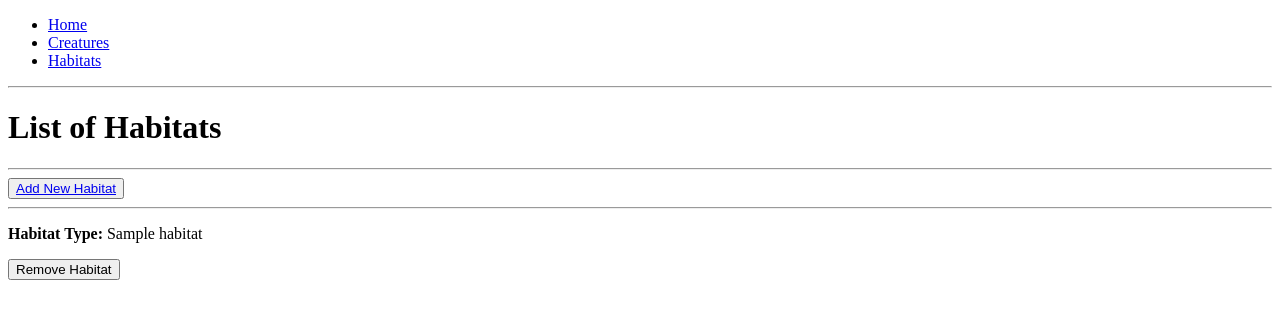
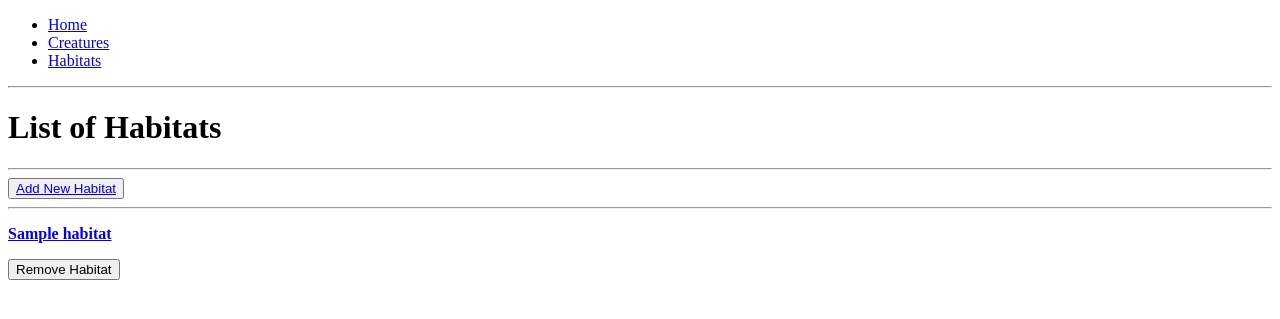
Before and after one commit to BJPORTER123/python-project, a Flask app: page /habitats in a window 1280 px wide. Shown: the top 319 px of the page. Run offline with Flask 2, Linux system fonts and the light colour scheme; a database or web service that is not in the repository returns one stand-in record (values such as "Sample title"); some libraries are stand-ins or nearby versions.

Commit message:
almost done mvp

```diff
--- a/controllers/myth_controller.py
+++ b/controllers/myth_controller.py
@@ -16,13 +16,13 @@ def creatures():
     return render_template("creatures/index.html", creatures = creatures)
 
 # 2 show individual creature
-@creatures_blueprint.route("/creatures/<id>/show", methods = ['GET'])
+@creatures_blueprint.route("/creatures/<id>", methods = ['GET'])
 def show_creature(id):
     creature = creature_repo.select(id)
     return render_template("/creatures/show.html", creature = creature)
 
 # 3 Delete a creature
-@creatures_blueprint.route("/creatures/<id>", methods = ['POST'])
+@creatures_blueprint.route("/creatures/<id>/delete", methods = ['POST'])
 def destroy(id):
     creature_repo.delete(id)
     return redirect("/creatures")
@@ -54,7 +54,7 @@ def edit_creature(id):
     return render_template("creatures/edit.html",habitats = habitats, creature = creature)
 
 # 7 update a creature
-@creatures_blueprint.route("/creatures/<id>", methods = ['POST'])
+@creatures_blueprint.route("/creatures/<id>/update", methods = ['POST'])
 def update_creature(id):
     name = request.form ['name']
     description = request.form ['description']
@@ -62,7 +62,7 @@ def update_creature(id):
     buying_cost = request.form ['buying_cost']
     selling_price = request.form ['selling_price']
     habitat = habitat_repo.select(request.form['habitat_id'])
-    creature = Creature[name, habitat, description, quantity, buying_cost, selling_price, id]
+    creature = Creature(name, habitat, description, quantity, buying_cost, selling_price, id)
     creature_repo.update(creature)
     return redirect("/creatures")
 
@@ -80,7 +80,7 @@ def show_habitat(id):
     return render_template("/habitats/show.html", habitat = habitat)
 
 # 3 delete a habitat
-@habitats_blueprint.route("/habitat/<id>", methods = ['POST'])
+@habitats_blueprint.route("/habitat/<id>/delete", methods = ['POST'])
 def destroy_habitat(id):
     habitat_repo.delete(id)
     return redirect("/habitats")
@@ -91,10 +91,10 @@ def new_habitat():
     return render_template("/habitats/new.html")
 
 # 5 create a new habitat
-@habitats_blueprint.route("/habitats/new", methods = ['POST'])
+@habitats_blueprint.route("/habitats", methods = ['POST'])
 def create_habitat():
     name = request.form['name']
-    habitat = Habitat[name]
+    habitat = Habitat(name)
     habitat_repo.save(habitat)
     return redirect("/habitats")
 
@@ -105,9 +105,9 @@ def edit_habitat(id):
     return render_template("habitats/edit.html",habitat = habitat)
 
 # 7 update habitat
-@habitats_blueprint.route("/habitats/<id>", methods = ['POST'])
+@habitats_blueprint.route("/habitats/<id>/update", methods = ['POST'])
 def update_habitat(id):
     name = request.form['name']
-    habitat = Habitat[name, id]
+    habitat = Habitat(name, id)
     habitat_repo.update(habitat)
     return redirect("/habitats")
--- a/repositories/habitat_repository.py
+++ b/repositories/habitat_repository.py
@@ -16,10 +16,10 @@ def select(id):
     habitat = None
     sql = "SELECT * FROM habitats WHERE id = %s"
     values = [id]
-    result = run_sql(sql, values)[0]
-
-    if result != None:
-        habitat = Habitat(result['name'],result['id'])
+    results = run_sql(sql, values)
+    if results:
+        result = results[0]
+        habitat = Habitat(result['name'], result['id'])
     return habitat
 
 def delete_all():
@@ -40,6 +40,6 @@ def save(habitat):
     return habitat
 
 def update(habitat):
-    sql = "UPDATe habitats SET (name) = (%s) WHERE id = %s"
+    sql = "UPDATE habitats SET (name) = (%s) WHERE id = %s"
     values = [habitat.name, habitat.id]
     run_sql(sql,values)
--- a/templates/creatures/edit.html
+++ b/templates/creatures/edit.html
@@ -2,7 +2,7 @@
 {% block content %}
 <header><h2>Edit a Creature</h2></header>
 <hr>
-<form action="/creatures/{{creature.id}}" method="post">
+<form action="/creatures/{{creature.id}}/update" method="post">
   <div>
     <label for="name"><Title></Title>Name of Creature:</label>
     <input type="text" id="name" name="name" value="{{creature.name}}" required autofocus>
--- a/templates/creatures/index.html
+++ b/templates/creatures/index.html
@@ -18,7 +18,7 @@
     <b>Buying Cost:</b>{{creature.buying_cost}} <br>
     <b>Selling Price:</b> {{creature.selling_price}} <br></p>
     <div>
-      <form class="delete-form" action="/creatures/{{creature.id}}" method="POST">
+      <form class="delete-form" action="/creatures/{{creature.id}}/delete" method="POST">
         <button class="remove_creature">Remove Creature</button>
       </form>
     </div>
--- a/templates/creatures/show.html
+++ b/templates/creatures/show.html
@@ -13,4 +13,4 @@
     <b>Selling Price:</b> {{creature.selling_price}} <br></p>
     <p><a href="/creatures/{{creature.id}}/edit">Edit</a></p>
 </div>
-{% endblock %}
+{& endblock %}
--- a/templates/habitats/edit.html
+++ b/templates/habitats/edit.html
@@ -2,7 +2,7 @@
 {% block content %}
 <header><h2>Edit a Habitat</h2></header>
 <hr>
-<form action="/habitats/{{habitat.id}}" method="post">
+<form action="/habitats/{{habitat.id}}/update" method="post">
   <div>
     <label for="name"><Title></Title>Name of Habitat:</label>
     <input type="text" id="name" name="name" value="{{habitat.name}}" required autofocus>
--- a/templates/habitats/index.html
+++ b/templates/habitats/index.html
@@ -10,12 +10,11 @@
 {% for habitat in habitats %}
     <div class="content1">
       <div>
-      <p><b>Habitat Type:</b>  {{habitat.name}} <br></p>
-      <form class="delete-form" action="/habitats/{{habitat.id}}" method="POST">
+      <p><b><a href="/habitats/{{habitat.id}}">{{habitat.name}}</a><b><br></p>
+      <form class="delete-form" action="/habitats/{{habitat.id}}/delete" method="POST">
        <button class="remove_creature">Remove Habitat</button>
      </form>
      </div>
    </div>
-   {% endfor %}
-
-   {% endblock %}
+{% endfor %}
+{% endblock %}
```
Also changed, not shown: repositories/creature_repository.py (+5 -5 lines), templates/habitats/show.html (+4 -6 lines), models/creature.py (line endings or trailing spaces), models/habitat.py (line endings or trailing spaces), models/helper.py (added).
